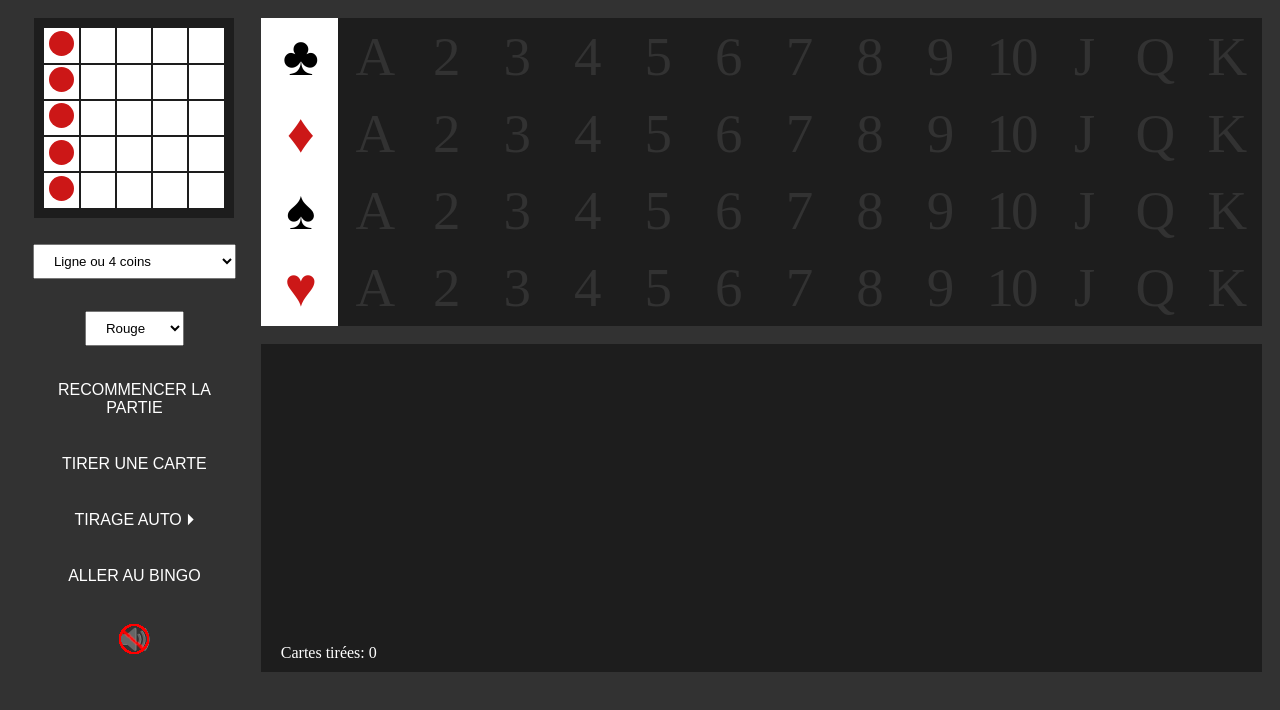
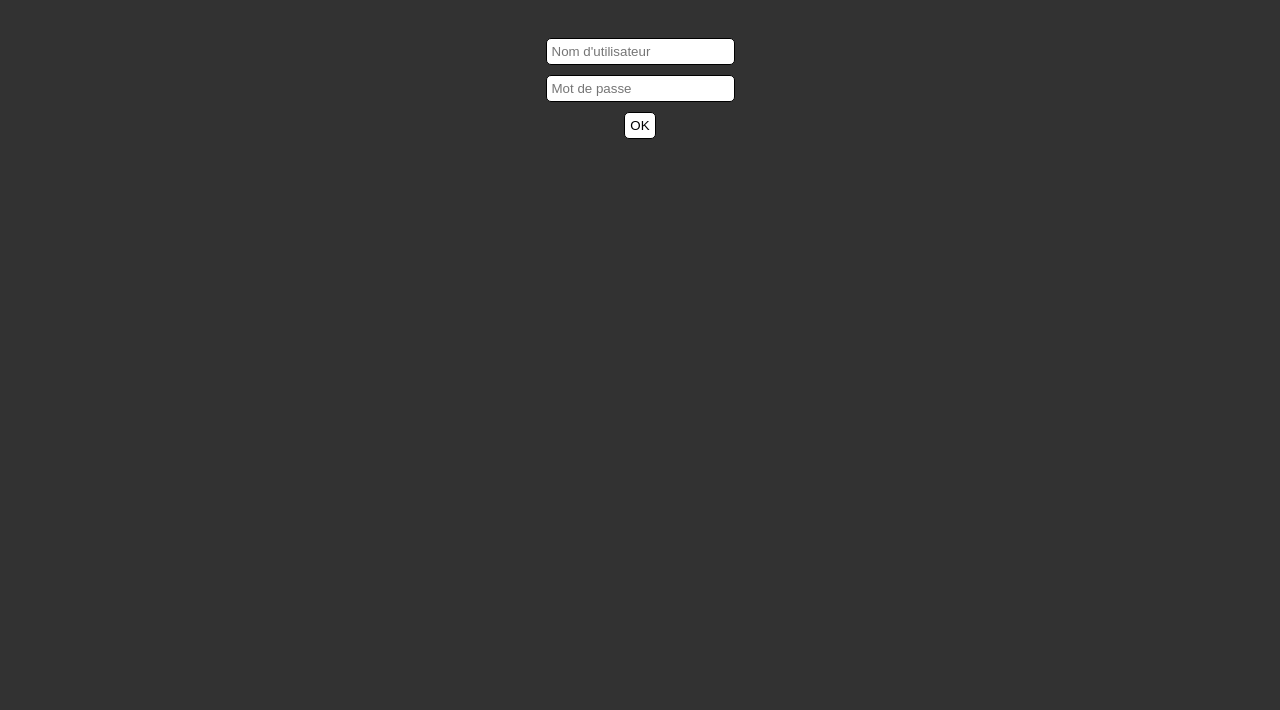
Before and after one commit to simonrehel/oko, a React app: page / in a window 1280 px wide. Built offline with nearby package versions, Linux system fonts and the light colour scheme.

Commit message:
'authentication'

```diff
--- a/package.json
+++ b/package.json
@@ -6,6 +6,7 @@
     "@testing-library/jest-dom": "^5.17.0",
     "@testing-library/react": "^13.4.0",
     "@testing-library/user-event": "^13.5.0",
+    "bcryptjs-react": "^2.4.6",
     "gh-pages": "^6.1.1",
     "react": "^18.2.0",
     "react-confirm-alert": "^3.0.6",
--- a/src/App.css
+++ b/src/App.css
@@ -62,7 +62,7 @@
   font-size: 16px;
 }
 
-.button:hover, button:focus {
+.button:hover, .button:focus {
   border: 1px solid #1898d5;
   border-radius: 20px;
   cursor: pointer;
@@ -312,3 +312,16 @@ select {
   width: 400px;
   margin-top: 10px;
 }
+
+.login {
+  padding: 25px;
+  text-align: center;
+}
+
+.login input, button {
+  background-color: white;
+  border: 1px solid;
+  border-radius: 5px;
+  margin: 5px;
+  padding: 5px;
+}
--- a/src/Game.js
+++ b/src/Game.js
@@ -4,6 +4,7 @@ import 'react-confirm-alert/src/react-confirm-alert.css'; // Import css
 import OkoDeck from "./OkoDeck";
 import BingoDeck from "./BingoDeck";
 import Patterns from "./Patterns";
+import Login from "./Login";
 import ascoeur from "./mp3/as-coeur.mp3";
 import deuxcoeur from "./mp3/deux-coeur.mp3";
 import troiscoeur from "./mp3/trois-coeur.mp3";
@@ -165,6 +166,8 @@ function Game() {
         setBalls(newBalls);
     };
 
+    const [loggedIn, setLoggedIn] = useState(false);
+
     const [oko, setOko] = useState(true);
 
     const [autoDraw, setAutoDraw] = useState(false);
@@ -239,6 +242,8 @@ function Game() {
 
     return (
         <div>
+            {   loggedIn &&
+                <div>
                     <div className="left-panel">
                         <Patterns/>
 
@@ -291,6 +296,11 @@ function Game() {
                         }
                     </div>
                 </div>
+            }
+            {   !loggedIn &&
+                <Login loggedIn={setLoggedIn}></Login>
+            }
+        </div>
     );
 }
 
--- /dev/null
+++ b/src/Login.js
@@ -0,0 +1,46 @@
+import React, { useState } from 'react';
+import { confirmAlert } from 'react-confirm-alert'; // Import
+import 'react-confirm-alert/src/react-confirm-alert.css'; // Import css
+import bcrypt from 'bcryptjs-react';
+
+function Login({loggedIn}) {
+    const hashedPasswords = {
+        "fadoq-giffard": "$2a$10$7tG9HUiam4f9kfABta/3u.19K5db5ZvY3uTnUo0OR/tXTmRNpK6fW",
+    };
+
+    const [username, setUsername] = useState("");
+    const [password, setPassword] = useState("");
+    const login = () => {
+        if (hashedPasswords[username] && bcrypt.compareSync(password, hashedPasswords[username])) {
+            loggedIn(true);
+        } else {
+            confirmAlert({
+                title: "Erreur d'authentification",
+                message: "Les informations entrées sont incorrectes.",
+                buttons: [
+                  {
+                    label: "OK",
+                  }
+                ],
+            });
+        }
+      }
+
+    return (
+        <div className="login">
+            <div>
+                <div><input placeholder="Nom d'utilisateur" onInput={e => setUsername(e.target.value)}></input></div>
+                <div><input type="password" placeholder="Mot de passe" onInput={e => setPassword(e.target.value)}
+                    onKeyUp={(event) => {
+                        if (event.key === "Enter") {
+                            login();
+                        }
+                    }}></input>
+                </div>
+                <div><button onClick={login}>OK</button></div>
+            </div>
+        </div>
+    );
+}
+
+export default Login;
```
Also changed, not shown: 1 other file. Lines whose indentation alone changed are shown as unchanged.
